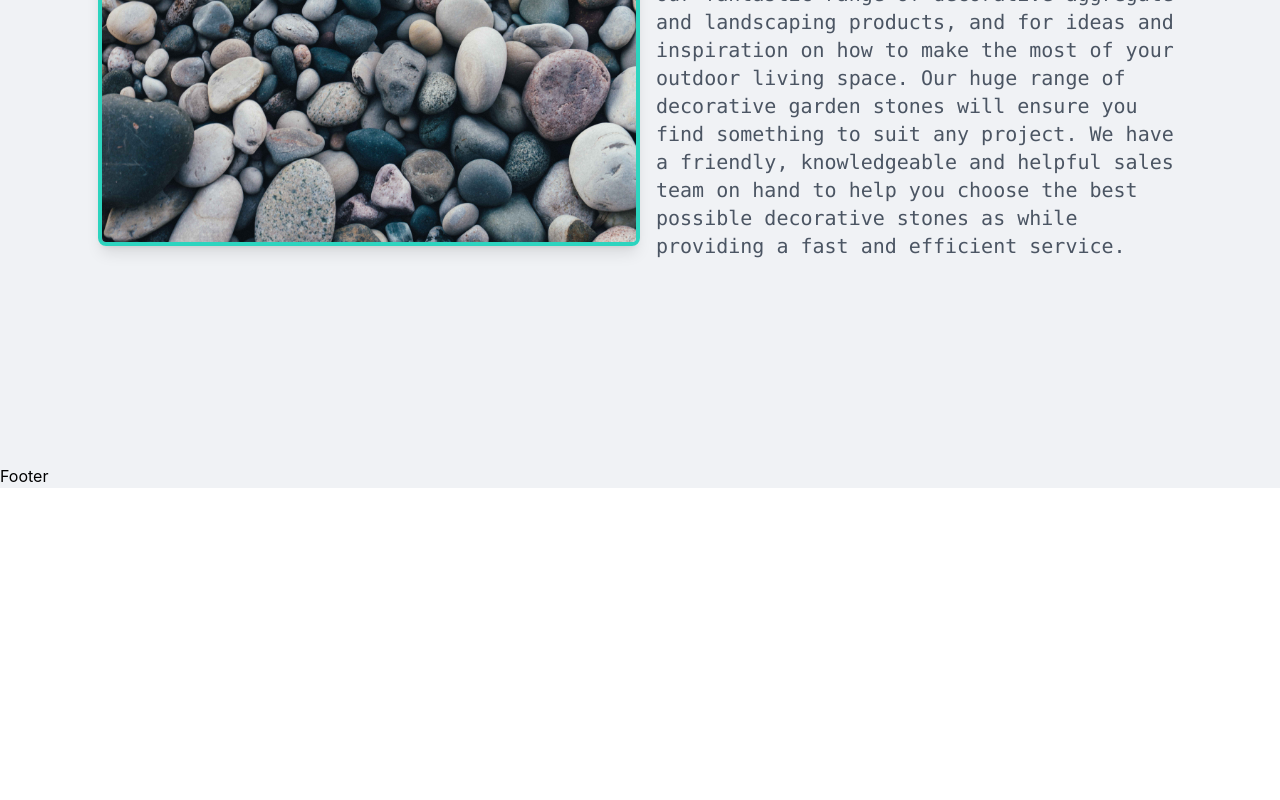
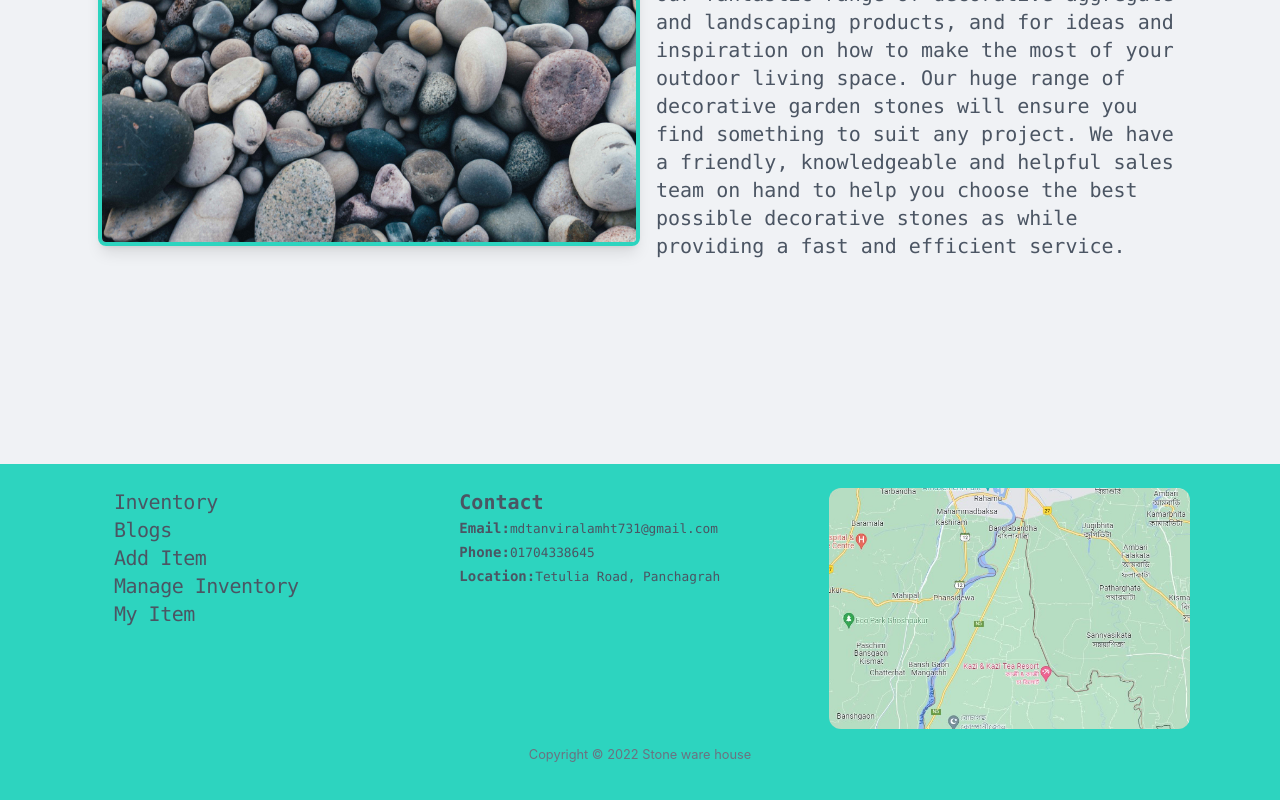
Before and after one commit to Tanvir-Alam625/stone-ware-house-management, a React (Create React App) app: page / in a window 1280 px wide. Shown: the part 1090-1890 px from the top of the page. Before the commit the page ends 1578 px from the top, so only its background shows below. Built offline with nearby package versions, Linux system fonts and the light colour scheme; no server answers; sample sign-in values are in the browser's storage.

Commit message:
footer component added

```diff
--- a/src/components/Footer/Footer.js
+++ b/src/components/Footer/Footer.js
@@ -1,10 +1,77 @@
 import React from "react";
+import auth from "../../firebase.init";
+import { useAuthState } from "react-firebase-hooks/auth";
+import { Link } from "react-router-dom";
+import FooterLogo from "../../img/logo-removebg-preview.png";
+import Maps from "../../img/maps.jpg";
 
 const Footer = () => {
+  const [user] = useAuthState(auth);
   return (
-    <div>
-      <h2>Footer</h2>
-    </div>
+    <footer className=" bg-teal-400  py-6 px-2">
+      <div className="max-w-[1100px] font-mono text-gray-600 mx-auto  grid grid-cols-1 md:grid-cols-2 lg:grid-cols-3 gap-2">
+        <div className="link">
+          <ul className=" ">
+            <li className="relative pb-4 md:pb-8 lg:pb-0 lg:mb-0 lg:ml-6   text-xl tracking-tight  text-gray-600 hover:text-gray-900 duration-200 ease-linear cursor-pointer">
+              <Link
+                className={` hover:text-gray-900 px-2 lg:px-0 `}
+                to="/inventory"
+              >
+                Inventory
+              </Link>
+            </li>
+            <li className="relative pb-4 md:pb-8 lg:pb-0 lg:mb-0 lg:ml-6   text-xl tracking-tight  text-gray-600 hover:text-gray-900 duration-200 ease-linear cursor-pointer">
+              <Link className={` hover:text-gray-900 px-2 lg:px-0 `} to="/blog">
+                Blogs
+              </Link>
+            </li>
+            {user && (
+              <>
+                <li className="relative pb-4 md:pb-8 lg:pb-0 lg:mb-0 lg:ml-6   text-xl tracking-tight  text-gray-600 hover:text-gray-900 duration-200 ease-linear cursor-pointer">
+                  <Link
+                    className={` hover:text-gray-900 px-2 lg:px-0 `}
+                    to="/add"
+                  >
+                    Add Item
+                  </Link>
+                </li>
+                <li className="relative pb-4 md:pb-8 lg:pb-0 lg:mb-0 lg:ml-6   text-xl tracking-tight  text-gray-600 hover:text-gray-900 duration-200 ease-linear cursor-pointer">
+                  <Link
+                    className={` hover:text-gray-900 px-2 lg:px-0`}
+                    to="/manage"
+                  >
+                    Manage Inventory
+                  </Link>
+                </li>
+                <li className="relative pb-4 md:pb-8 lg:pb-0 lg:mb-0 lg:ml-6   text-xl tracking-tight  text-gray-600 hover:text-gray-900 duration-200 ease-linear cursor-pointer">
+                  <Link
+                    className={` hover:text-gray-900 px-2 lg:px-0 `}
+                    to="/myItem"
+                  >
+                    My Item
+                  </Link>
+                </li>
+              </>
+            )}
+          </ul>
+        </div>
+        <div className="web-info">
+          <h3 className="text-xl font-bold ">Contact</h3>
+          <span className="font-bold text-sm">Email:</span>
+          <small>mdtanviralamht731@gmail.com</small>
+          <br />
+          <span className="font-bold text-sm">Phone:</span>
+          <small>01704338645</small>
+          <br />
+          <span className="font-bold text-sm">Location:</span>
+          <small>Tetulia Road, Panchagrah</small>
+        </div>
+        <img src={Maps} alt="google-maps" className="h-full rounded-xl  " />
+      </div>
+      <div className="msg  flex justify-center text-gray-500 my-4">
+        <small className="text-center">Copyright © 2022 Stone ware house</small>
+      </div>
+    </footer>
   );
 };
 
--- a/src/components/Header/Header.js
+++ b/src/components/Header/Header.js
@@ -130,7 +130,7 @@ const Header = () => {
             {user ? (
               <button
                 onClick={() => signOut(auth)}
-                className="py-1 px-3 border rounded-md  text-xl"
+                className="py-1 px-3 border rounded-md  text-xl ml-2"
               >
                 SignOut
               </button>
--- a/src/components/Inventory/MyItem/MyItem.js
+++ b/src/components/Inventory/MyItem/MyItem.js
@@ -3,12 +3,14 @@ import React, { useEffect, useState } from "react";
 import { useAuthState } from "react-firebase-hooks/auth";
 import { toast } from "react-toastify";
 import auth from "../../../firebase.init";
+import Spinner from "../../Spinner/Spinner";
 import MyAddedItem from "./MyAddedItem";
 
 const MyItem = () => {
   const [items, setItems] = useState([]);
   const [user] = useAuthState(auth);
   const [restoreStone, setRestoreStone] = useState(false);
+  const [loadSpinner, setLoadSpinner] = useState(true);
 
   useEffect(() => {
     const onLoadItems = () => {
@@ -18,6 +20,7 @@ const MyItem = () => {
         .then((res) => res.json())
         .then((data) => {
           setItems(data);
+          setLoadSpinner(false);
         });
     };
     onLoadItems();
@@ -39,6 +42,9 @@ const MyItem = () => {
   };
   return (
     <section className="max-w-[1100px]  mx-auto font-mono min-h-screen my- text-gray-600 md:my-12">
+      {loadSpinner ? (
+        <Spinner />
+      ) : (
         <div className="grid grid-cols-1 md:grid-cols-2 gap-4">
           {items.map((item) => (
             <MyAddedItem
@@ -48,6 +54,7 @@ const MyItem = () => {
             />
           ))}
         </div>
+      )}
     </section>
   );
 };
--- a/src/components/Spinner/Spinner.js
+++ b/src/components/Spinner/Spinner.js
@@ -2,7 +2,7 @@ import React from "react";
 
 const Spinner = () => {
   return (
-    <div className=" spinner-container absolute min-h-screen min-w-full  top-0  flex justify-center items-center">
+    <div className=" spinner-container absolute min-h-screen min-w-full  top-0  flex justify-center items-center z-20">
       <div className="lds-facebook">
         <div></div>
         <div></div>
```
Also changed, not shown: src/img/maps.jpg (added). Lines whose indentation alone changed are shown as unchanged.
